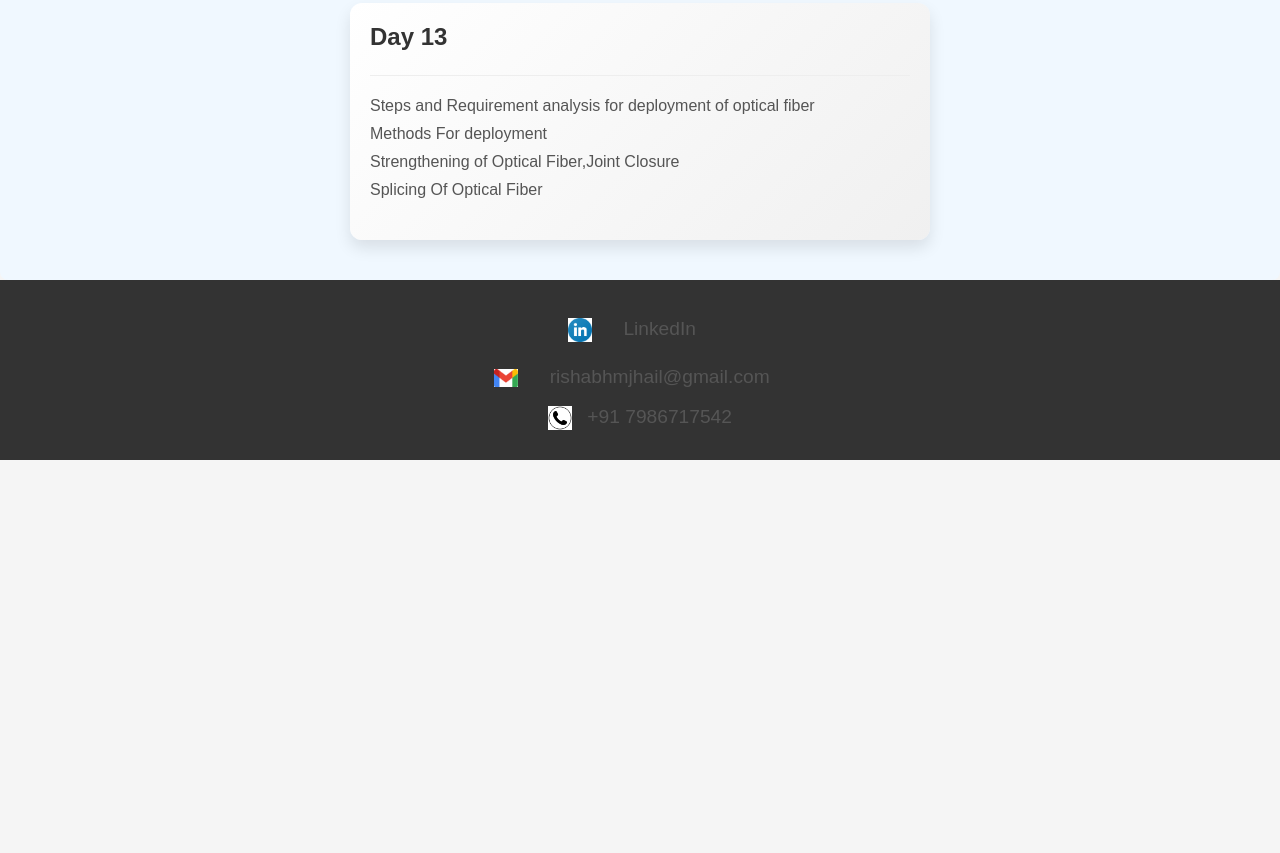
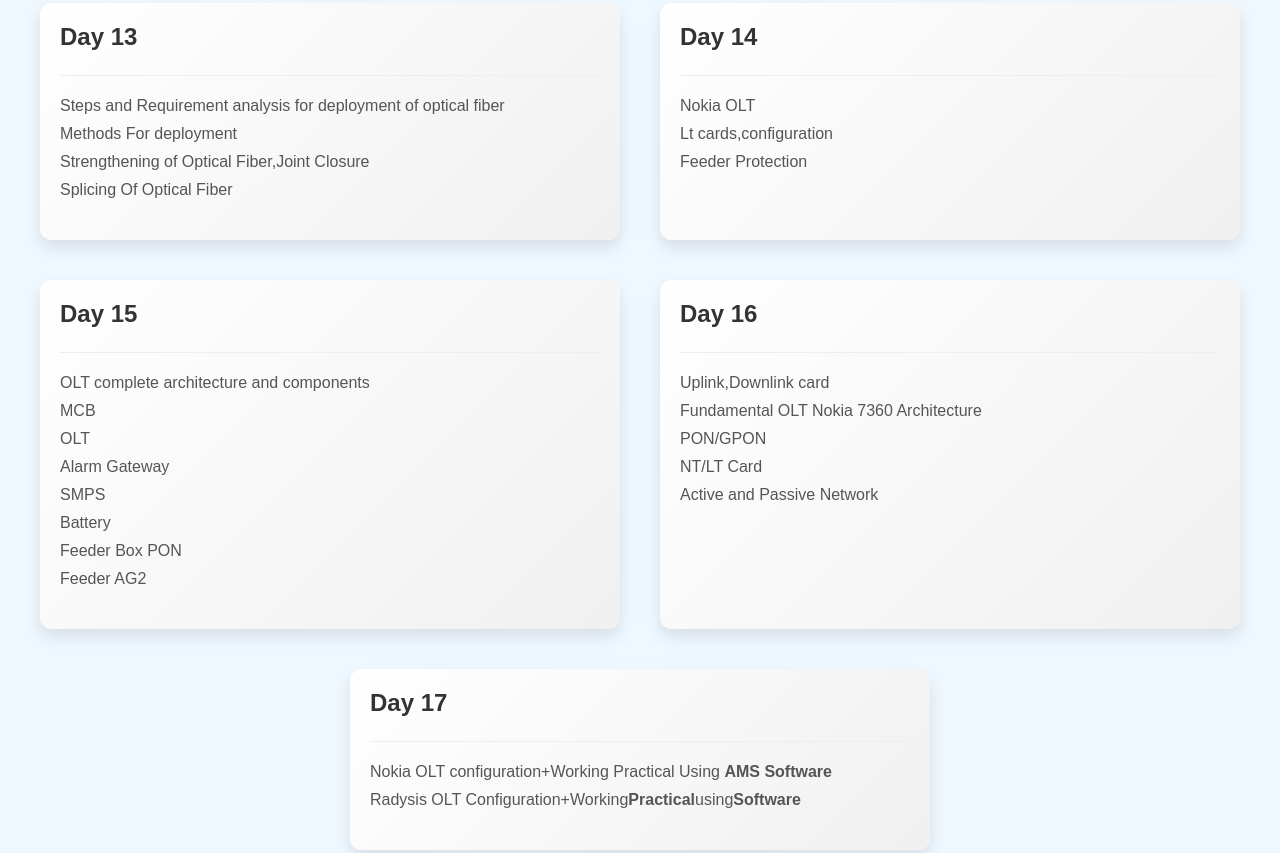
Before and after one commit to DoRishabh/Summer-Internship, a plain HTML site: page index.html in a window 1280 px wide. Shown: the part 2366-3219 px from the top of the page. Before the commit the page ends 2826 px from the top, so only its background shows below. Drawn offline with Linux system fonts and the light colour scheme.

Commit message:
Update index.html

```diff
--- a/index.html
+++ b/index.html
@@ -158,6 +158,50 @@
         <li>Splicing Of Optical Fiber</li>
       </ul>
     </div>
+
+    <div class="taskBox">
+      <h3>Day 14</h3>
+      <hr>
+      <ul>
+        <li>Nokia OLT</li>
+        <li>Lt cards,configuration</li>
+        <li>Feeder Protection</li>
+      </ul>
+    </div>
+    <div class="taskBox">
+      <h3>Day 15</h3>
+      <hr>
+      <ul>
+        <li>OLT complete architecture and components</li>
+        <li>MCB</li>
+        <li>OLT</li>
+        <li>Alarm Gateway</li>
+        <li>SMPS</li>
+        <li>Battery</li>
+        <li>Feeder Box PON</li>
+        <li>Feeder AG2</li>
+      </ul>
+    </div>
+    <div class="taskBox">
+      <h3>Day 16</h3>
+      <hr>
+      <ul>
+        <li>Uplink,Downlink card</li>
+        <li>Fundamental OLT Nokia 7360 Architecture</li>
+        <li>PON/GPON</li>
+        <li>NT/LT Card </li>
+        <li>Active and Passive Network</li>
+      </ul>
+    </div>
+    <div class="taskBox">
+      <h3>Day 17</h3>
+      <hr>
+      <ul>
+        <li>Nokia OLT configuration+Working Practical Using <b>AMS Software</b></li>
+        <li>Radysis OLT Configuration+Working<b>Practical</b>using<b>Software</b></li>
+      </ul>
+    </div>
+   <!--  -->
   </section>
 
 <footer>
```
